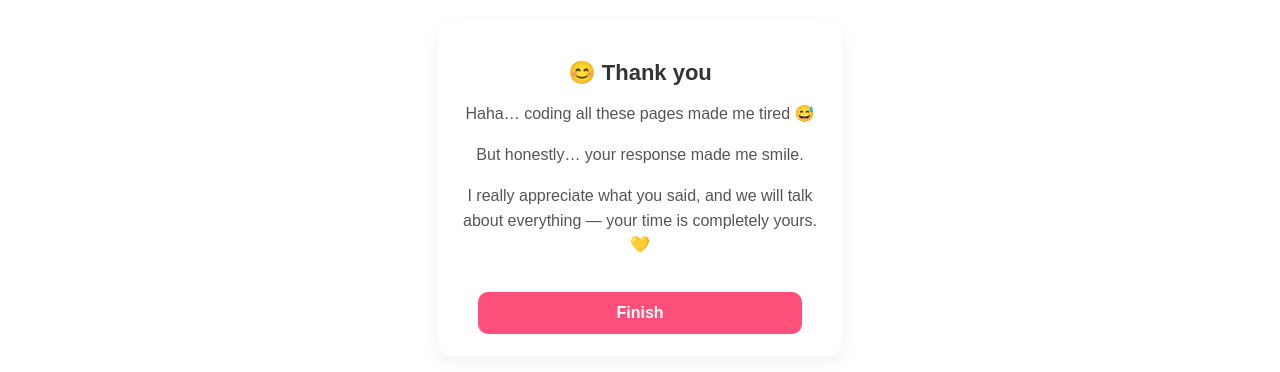
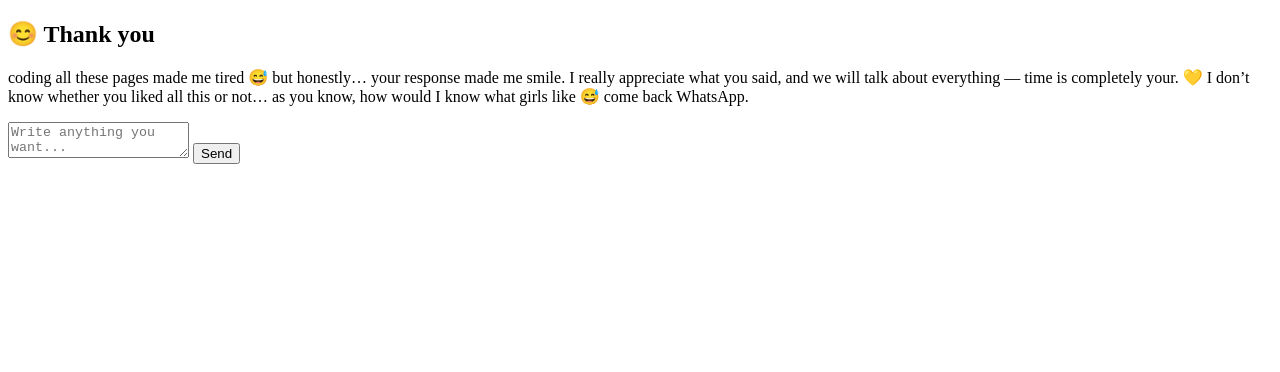
Before and after one commit to zahidsiddiquee/survey.blog, a plain HTML site: page page8A.html in a window 1280 px wide. Drawn offline with Linux system fonts and the light colour scheme.

Commit message:
Update page8A.html

```diff
--- a/page8A.html
+++ b/page8A.html
@@ -5,49 +5,7 @@
 <meta name="viewport" content="width=device-width, initial-scale=1.0">
 <title>Response A</title>
 
-<style>
-body {
-  background: #ffffff;
-  margin: 0;
-  font-family: Arial, sans-serif;
-  padding: 20px;
-  text-align: center;
-}
 
-.card {
-  max-width: 360px;
-  margin: auto;
-  background: #fff;
-  border-radius: 14px;
-  padding: 22px;
-  box-shadow: 0 6px 18px rgba(0,0,0,0.06);
-}
-
-h2 {
-  font-size: 22px;
-  margin-bottom: 10px;
-  color: #333;
-}
-
-p {
-  font-size: 16px;
-  color: #555;
-  line-height: 1.55;
-}
-
-button {
-  width: 90%;
-  margin-top: 18px;
-  padding: 12px;
-  border: none;
-  border-radius: 10px;
-  background: #ff4f7a;
-  color: white;
-  font-size: 16px;
-  font-weight: 600;
-  cursor: pointer;
-}
-</style>
 </head>
 
 <body>
@@ -55,14 +13,28 @@ button {
 <div class="card">
   <h2>😊 Thank you</h2>
 
-  <p>Haha… coding all these pages made me tired 😅</p>
+  <p>
+    coding all these pages made me tired 😅
+    but honestly… your response made me smile.
+    I really appreciate what you said, and we will talk about everything — time is completely your. 💛
+    I don’t know whether you liked all this or not… as you know, how would I know what girls like 😅
+   come back WhatsApp.
+  </p>
 
-  <p>But honestly… your response made me smile.</p>
+  <textarea id="msg" placeholder="Write anything you want..."></textarea>
 
-  <p>I really appreciate what you said, and we will talk about everything — your time is completely yours. 💛</p>
+  <button onclick="sendToWhatsApp()">Send</button>
+</div>
 
-  <button onclick="window.close()">Finish</button>
-</div>
+<script>
+function sendToWhatsApp() {
+    let message = document.getElementById("msg").value;
+    let phone = "9230054719402"; // <-- PUT YOUR WHATSAPP NUMBER HERE (without +)
+    let url = "https://wa.me/" + phone + "?text=" + encodeURIComponent(message);
+
+    window.open(url, "_blank");
+}
+</script>
 
 </body>
 </html>
```
